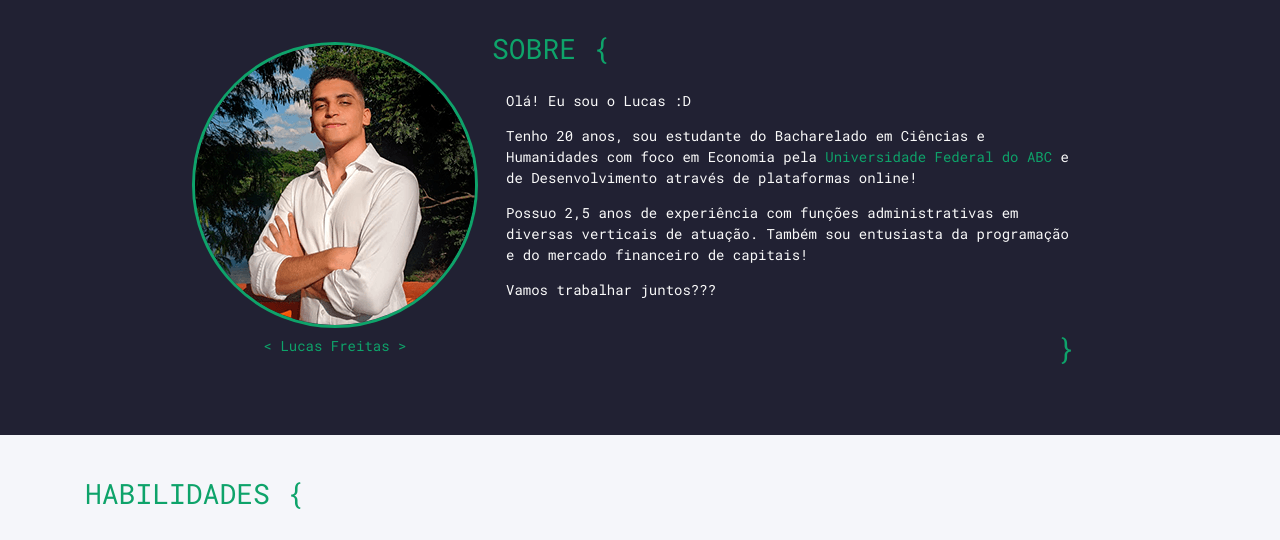
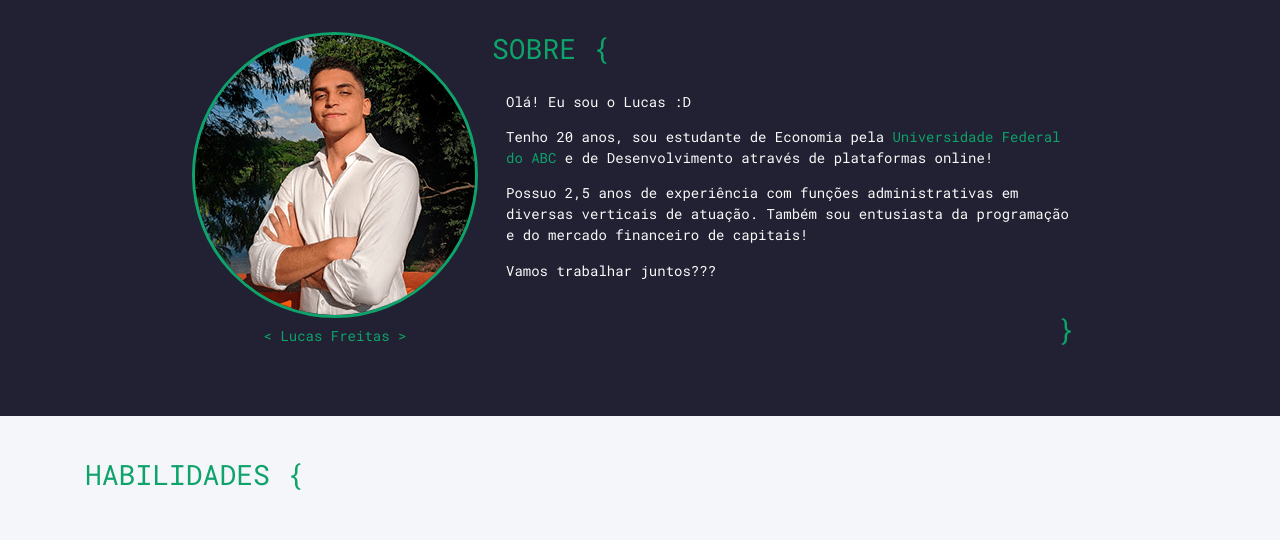
Before and after one commit to molusca/Resume, a plain HTML site: page index.html in a window 1280 px wide. Shown: the part 1000-1540 px from the top of the page. Drawn offline with nearby package versions, Linux system fonts and the light colour scheme.

Commit message:
Course Update

```diff
--- a/index.html
+++ b/index.html
@@ -166,7 +166,7 @@
             <h2 class="section-title">Sobre {</h2>
 
             <p>Olá! Eu sou o Lucas :D</p>
-            <p>Tenho 20 anos, sou estudante do Bacharelado em Ciências e Humanidades com foco em Economia pela <a href="http://ufabc.edu.br "
+            <p>Tenho 20 anos, sou estudante de Economia pela <a href="http://ufabc.edu.br "
                 target="_blank">Universidade Federal do ABC</a> e de Desenvolvimento através de plataformas online!</p>
 
             <p>Possuo 2,5 anos de experiência com funções administrativas em diversas verticais de atuação. Também sou entusiasta da programação e do mercado financeiro de capitais!</p>
```
